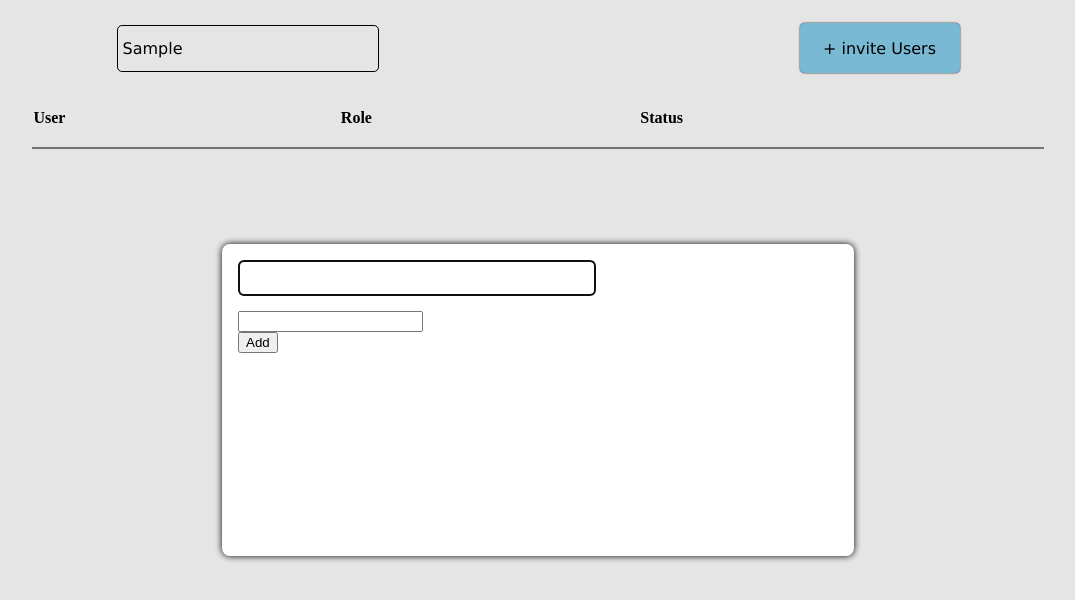
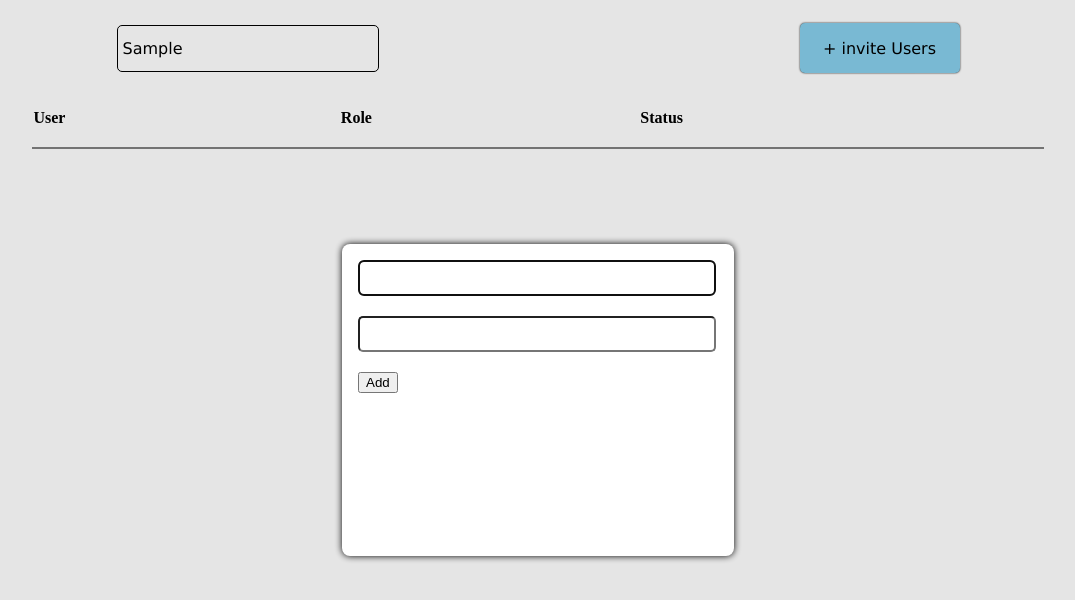
Before and after one commit to Mukhammadullo/Simple_ToDo_List_4, a plain HTML site: page index.html in a window 1280 px wide. Both pictures are taken after typing "Sample" into the empty fields and a click on the button "+ invite Users". Shown: the whole page, without its empty margins (102-1177 px from the left). Drawn offline with Linux system fonts and the light colour scheme.

Commit message:
AddRole-style

```diff
--- a/style.css
+++ b/style.css
@@ -58,7 +58,7 @@
 
  /* dialogAdd */
  .dialogAdd {
-     width: 600px;
+     width: 360px;
      height: 280px;
      border: none;
      box-shadow: 0px 0px 7px black;
@@ -70,7 +70,15 @@
      width: 350px;
      height: 30px;
      border-radius: 5px;
-     margin-bottom: 15px;
+     margin-bottom: 20px;
+ }
+
+ /* AddRole */
+ .AddRole {
+     width: 350px;
+     height: 30px;
+     border-radius: 5px;
+     margin-bottom: 20px;
  }
 
  .sta {
```
